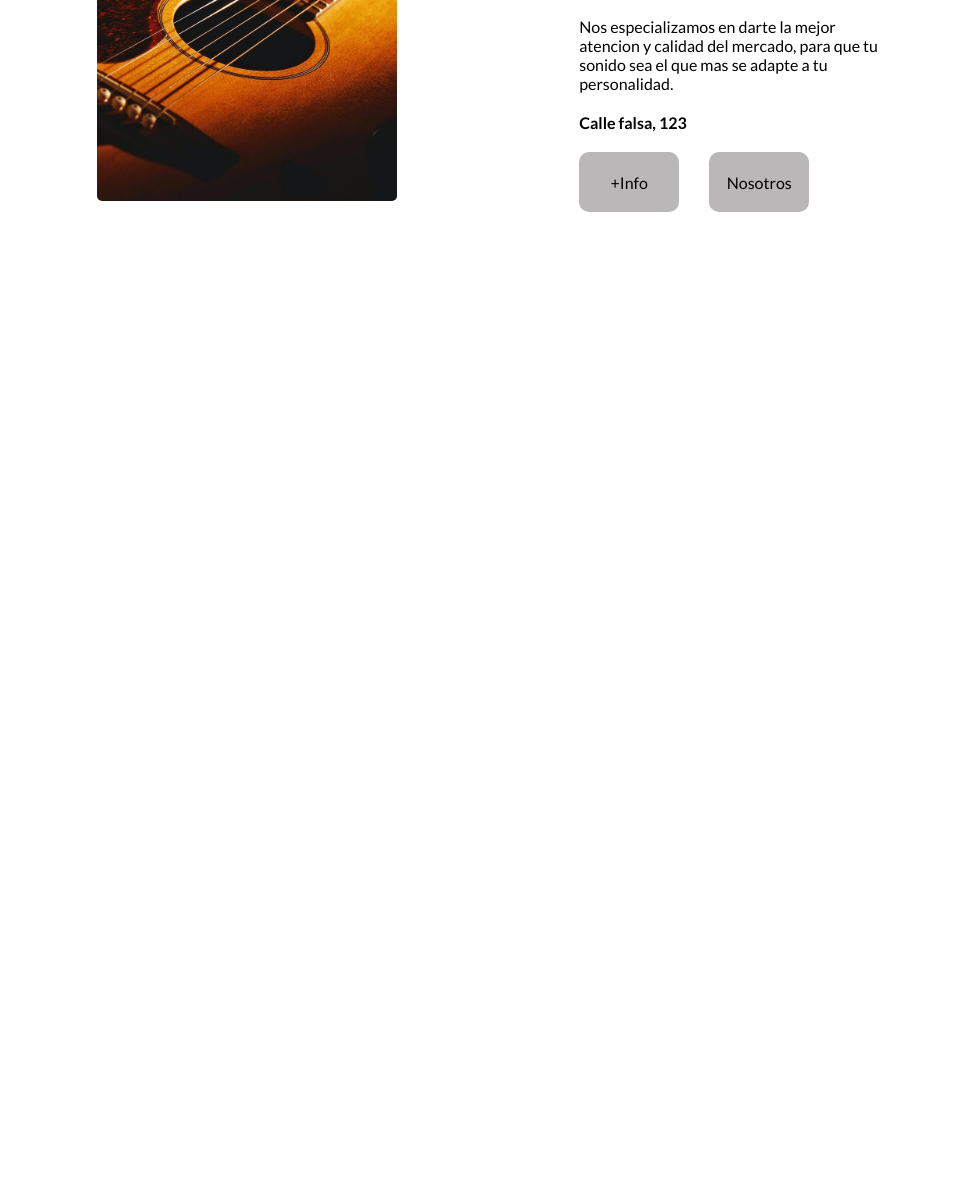
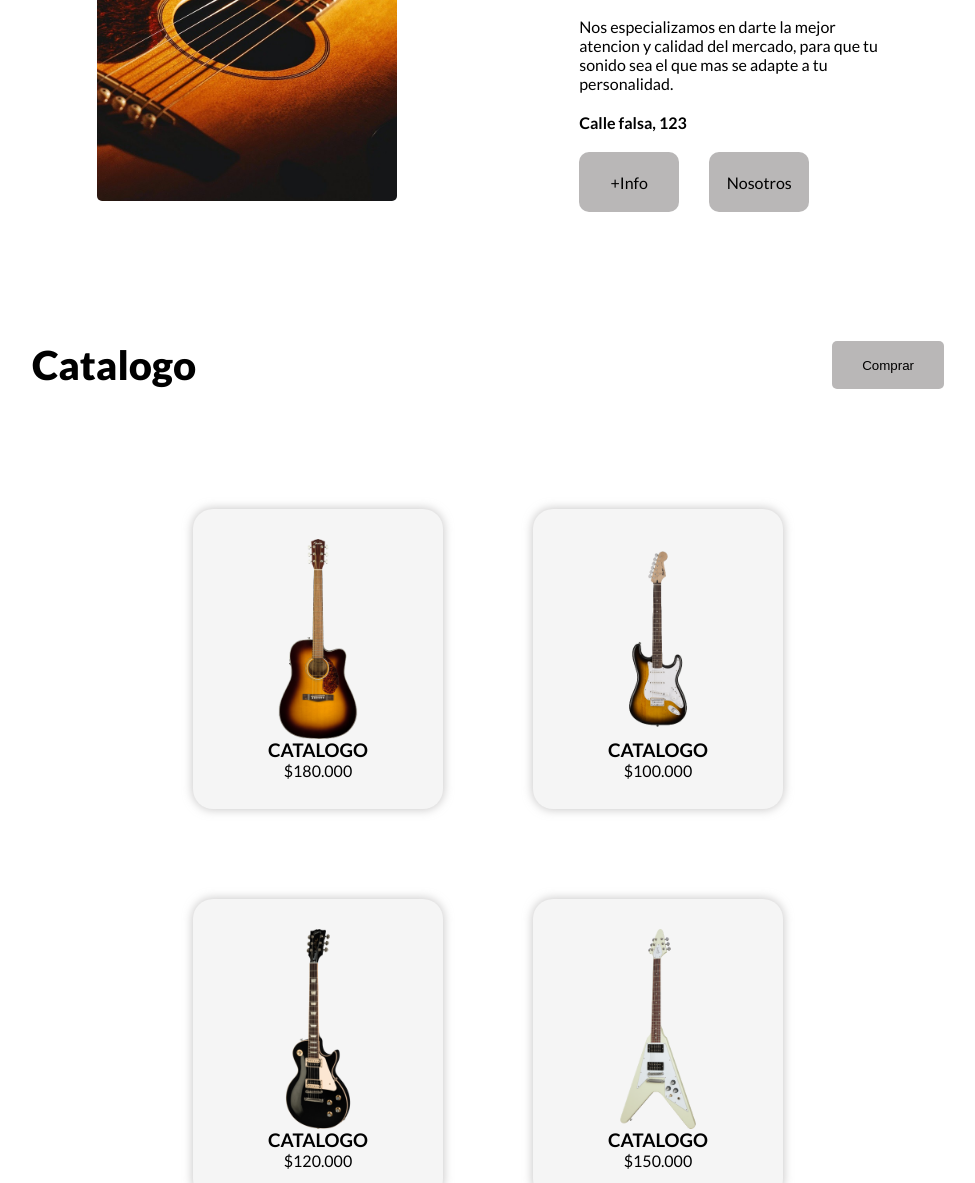
Before and after one commit to Braulio59/integrador, a plain HTML site: page index.html in a window 1280 px wide. Shown: the part 759-1942 px from the top of the page, without its empty margins (152-1127 px from the left). Before the commit the page ends 1030 px from the top, so only its background shows below. Drawn offline with Linux system fonts and the light colour scheme.

Commit message:
nuevas secciones

```diff
--- a/index.html
+++ b/index.html
@@ -20,8 +20,8 @@
                 <ul class="navbar-list">
                     <li><a href="#hero">Tienda</a></li>
                     <li><a href="#about-us">Quienes Somos</a></li>
-                    <li><a href="#line-up">Modelos</a></li>
-                    <li><a href="#login">Login</a></li>
+                    <li><a href="#line-up">Catalogo</a></li>
+                    <li><a href="./pages.html" target="_blank">Login</a></li>
                 </ul>
             </nav>
         </header>
@@ -57,7 +57,55 @@
                         </div>
                 </div>
             </div>
-        </section>
-    </div>
+        </div>
+    </section>
+</div>
+<div class="section-container">
+    <section class="section" id="line-up">
+        <div class="title-container">
+            <h2 class="section-title">Catalogo</h2>
+            <button class="btn-comprar">Comprar</button>
+        </div>
+        <div class="catalogo-cards-container">
+            <div class="catalogo-card">
+                <div class="catalogo-card-img">
+                </div>
+                <div class="catalogo-content"></div>
+                <h3>catalogo</h3>
+                <span>$180.000</span>
+            </div>
+            <div class="catalogo-card">
+                <div class="catalogo-card-img"></div>
+                <div class="catalogo-content"></div>
+                <h3>catalogo</h3>
+                <span>$100.000</span>
+            </div>
+            <div class="catalogo-card">
+                <div class="catalogo-card-img"></div>
+                <div class="catalogo-content"></div>
+                <h3>catalogo</h3>
+                <span>$120.000</span>
+            </div>
+            <div class="catalogo-card">
+                <div class="catalogo-card-img"></div>
+                <div class="catalogo-content"></div>
+                <h3>catalogo</h3>
+                <span>$150.000</span>
+            </div>
+            <div class="catalogo-card">
+                <div class="catalogo-card-img"></div>
+                <div class="catalogo-content"></div>
+                <h3>catalogo</h3>
+                <span>$130.000</span>
+            </div>
+            <div class="catalogo-card">
+                <div class="catalogo-card-img"></div>
+                <div class="catalogo-content"></div>
+                <h3>catalogo</h3>
+                <span>$140.000</span>
+            </div>
+        </div>
+    </section>
+</div>
 </body>
 </html>
--- a/style.css
+++ b/style.css
@@ -10,9 +10,10 @@
 
 html {
     scroll-padding-top: 100px;
+    scroll-behavior: smooth;
 }
 
-.body{
+body{
     width: 100%;
 }
 
@@ -287,3 +288,100 @@ a:hover {
         gap: 20px;
     }
 }
+
+#line-up {
+    flex-direction: column;
+    gap: max(120px, 10%);
+}
+
+.title-container {
+    display: flex;
+    justify-content: space-between;
+    gap: 25%;
+    width: 75%;
+}
+
+.btn-comprar {
+    display: flex;
+    justify-content: center;
+    text-align: center;
+    align-items: center;
+    padding: 10px 30px;
+    border-radius: 5px;
+    border: 1rem;
+    cursor: pointer;
+    transition: all 0.4s;
+    background-color: #b9b7b7;
+}
+
+.btn-comprar:hover {
+    background-color: salmon;
+    transform: scale(1.1);
+}
+
+.catalogo-cards-container {
+    display: flex;
+    align-items: center;
+    justify-content: center;
+    flex-wrap: wrap;
+    width: 75%;
+    gap: 90px;
+}
+
+.catalogo-card {
+    display: flex;
+    align-items: center;
+    justify-content: center;
+    flex-direction: column;
+    text-align: center;
+    width: 250px;
+    height: 300px;
+    font-family: "Lato", sans-serif;
+    font-weight: 500;
+    text-transform: uppercase;
+    box-shadow: 0 0 10px 1px rgba(169, 167, 167, 0.6);
+    border-radius: 20px;
+    background-color: whitesmoke;
+    transition: all 1.5s;
+}
+
+.catalogo-card-img {
+    width: 200px;
+    height: 200px;
+    border-radius: 5px;
+    display: flex;
+    align-items: center;
+    justify-content: center;
+    background-repeat: no-repeat;
+    background-size: cover;
+}
+
+.catalogo-card:hover {
+    cursor: pointer;
+    transform: scale(1.2);
+}
+
+
+.catalogo-card:first-child .catalogo-card-img {
+    background-image: url(./img/catalog1.png);
+}
+
+.catalogo-card:nth-child(2) .catalogo-card-img {
+    background-image: url(./img/catalog2.png);
+}
+
+.catalogo-card:nth-child(3) .catalogo-card-img {
+    background-image: url(./img/catalog3.png);
+}
+
+.catalogo-card:nth-child(4) .catalogo-card-img {
+    background-image: url(./img/catalog4.png);
+}
+
+.catalogo-card:nth-child(5) .catalogo-card-img {
+    background-image: url(./img/catalog5.png);
+}
+
+.catalogo-card:nth-child(6) .catalogo-card-img {
+    background-image: url(./img/catalog6.png);
+}
```
Also changed, not shown: pages.html (added, +23 -0 lines), img/catalog1.png (added), img/catalog2.png (added), img/catalog3.png (added), img/catalog4.png (added), img/catalog5.png (added), img/catalog6.png (added).
